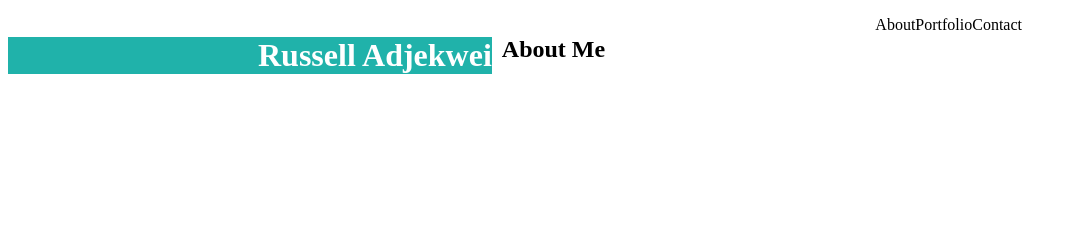
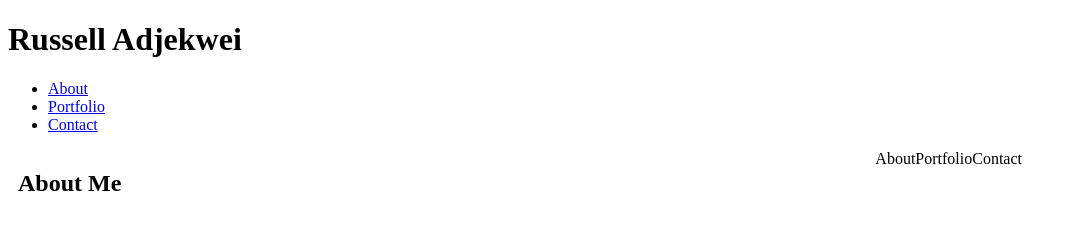
Before and after one commit to russellrusty/RussHomeWork1, a plain HTML site: page index.html in a window 1280 px wide. Shown: the whole page, without its empty margins (0-1077 px from the left). Drawn offline with Linux system fonts and the light colour scheme.

Commit message:
major changes to layout of index file (basically started again)

```diff
--- a/assets/css/style.css
+++ b/assets/css/style.css
@@ -1,5 +1,5 @@
 .heading1{
-    float: left;
+    float: center;
     padding-left: 250px;
     color: white;
     background: #20B2AA;
--- a/index.html
+++ b/index.html
@@ -9,7 +9,20 @@
 
 
 <body>
-    <h1 class="heading1">Russell Adjekwei</h1>
+    <div class="container">
+        <header>
+            <h1>Russell Adjekwei</h1>
+        </header>
+        <nav>
+            <ul class="menus">
+                <li><a href="#">About</a></li>
+                <li><a href="#">Portfolio</a></li>
+                <li><a href="#">Contact</a></li>
+            </ul>
+
+        </nav>
+
+    </div>
 
     <h2 class="me">About Me</h2>
 
```
